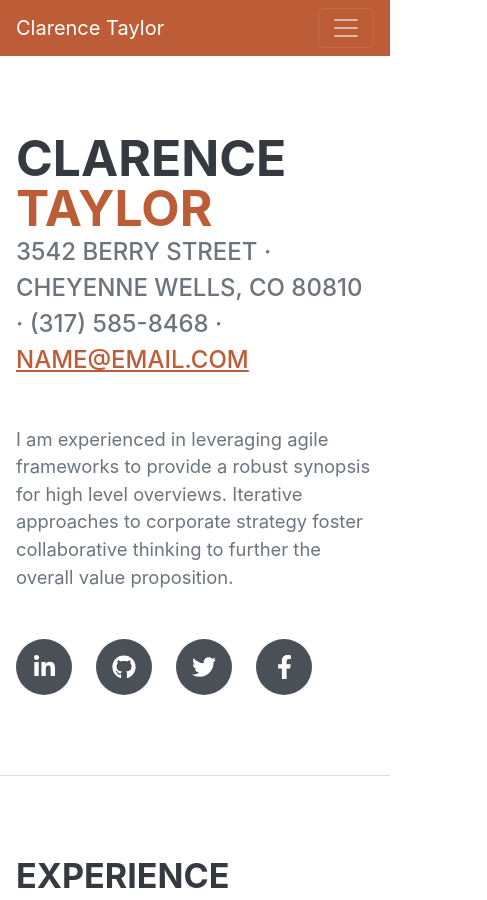
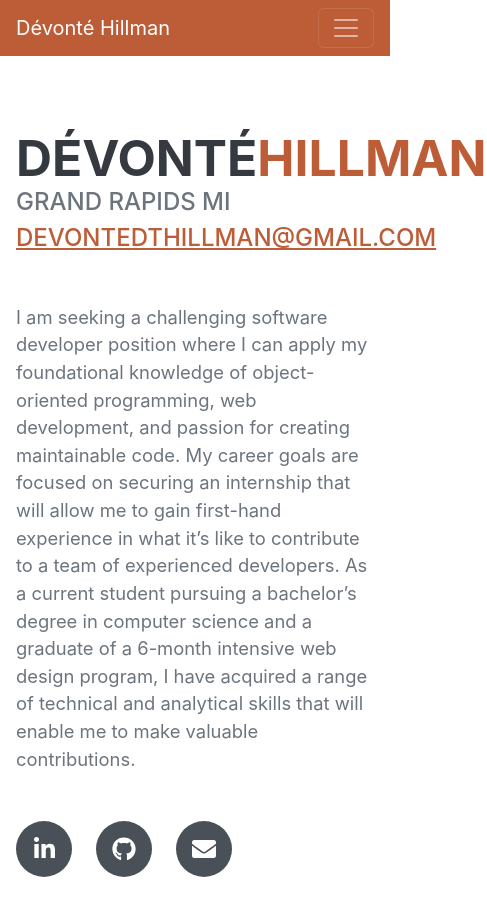
Before and after one commit to devontehillman/PortfolioTake4, a website: page src/pug/index.pug in a window 390 px wide. Shown: the top 900 px of the page, 487 px wide, since content can reach past the window. Drawn offline with nearby package versions, Linux system fonts and the light colour scheme; files that its build step writes are made by us from their sources; files whose address does not match are found by name; a web font is replaced by a local one.

Commit message:
Adding my info

```diff
--- a/src/pug/index.pug
+++ b/src/pug/index.pug
@@ -8,7 +8,7 @@ html(lang='en')
         meta(name='description', content='')
         meta(name='author', content='')
 
-        title Resume - Start Bootstrap Theme
+        title Devonte Hillman
 
         link(rel='icon', type='image/x-icon', href='assets/img/favicon.ico')
 
@@ -27,7 +27,7 @@ html(lang='en')
         // Navigation
         nav#sideNav.navbar.navbar-expand-lg.navbar-dark.bg-primary.fixed-top
             a.navbar-brand.js-scroll-trigger(href='#page-top')
-                span.d-block.d-lg-none Clarence Taylor
+                span.d-block.d-lg-none Dévonté Hillman
                 span.d-none.d-lg-block
                     img.img-fluid.img-profile.rounded-circle.mx-auto.mb-2(src='assets/img/profile.jpg', alt='...')
             button.navbar-toggler(type='button', data-bs-toggle='collapse', data-bs-target='#navbarResponsive', aria-controls='navbarResponsive', aria-expanded='false', aria-label='Toggle navigation')
@@ -53,23 +53,21 @@ html(lang='en')
             // About
             section#about.resume-section
                 .resume-section-content
-                    h1.mb-0
-                        | Clarence
-                        span.text-primary Taylor
+                    h1.mb-0.nameTitle
+                        | Dévonté
+                        span.text-primary Hillman
                     .subheading.mb-5
-                        | 3542 Berry Street · Cheyenne Wells, CO 80810 · (317) 585-8468 ·
-                        a(href='mailto:name@email.com') name@email.com
+                        | GRand Rapids MI
+                        a(href='devontedthillman@gmail.com') devontedthillman@gmail.com
                     p.lead.mb-5
-                        | I am experienced in leveraging agile frameworks to provide a robust synopsis for high level overviews. Iterative approaches to corporate strategy foster collaborative thinking to further the overall value proposition.
+                        |I am seeking a challenging software developer position where I can apply my foundational knowledge of object-oriented programming, web development, and passion for creating maintainable code. My career goals are focused on securing an internship that will allow me to gain first-hand experience in what it’s like to contribute to a team of experienced developers. As a current student pursuing a bachelor’s degree in computer science and a graduate of a 6-month intensive web design program, I have acquired a range of technical and analytical skills that will enable me to make valuable contributions.
                     .social-icons
-                        a.social-icon(href='#!')
+                        a.social-icon(href='https://www.linkedin.com/in/devonte-hillman-3a1558158/')
                             i.fab.fa-linkedin-in
-                        a.social-icon(href='#!')
+                        a.social-icon(href='https://github.com/devontehillman')
                             i.fab.fa-github
                         a.social-icon(href='#!')
-                            i.fab.fa-twitter
-                        a.social-icon(href='#!')
-                            i.fab.fa-facebook-f
+                            i.fas.fa-envelope
 
             hr.m-0
 
```
